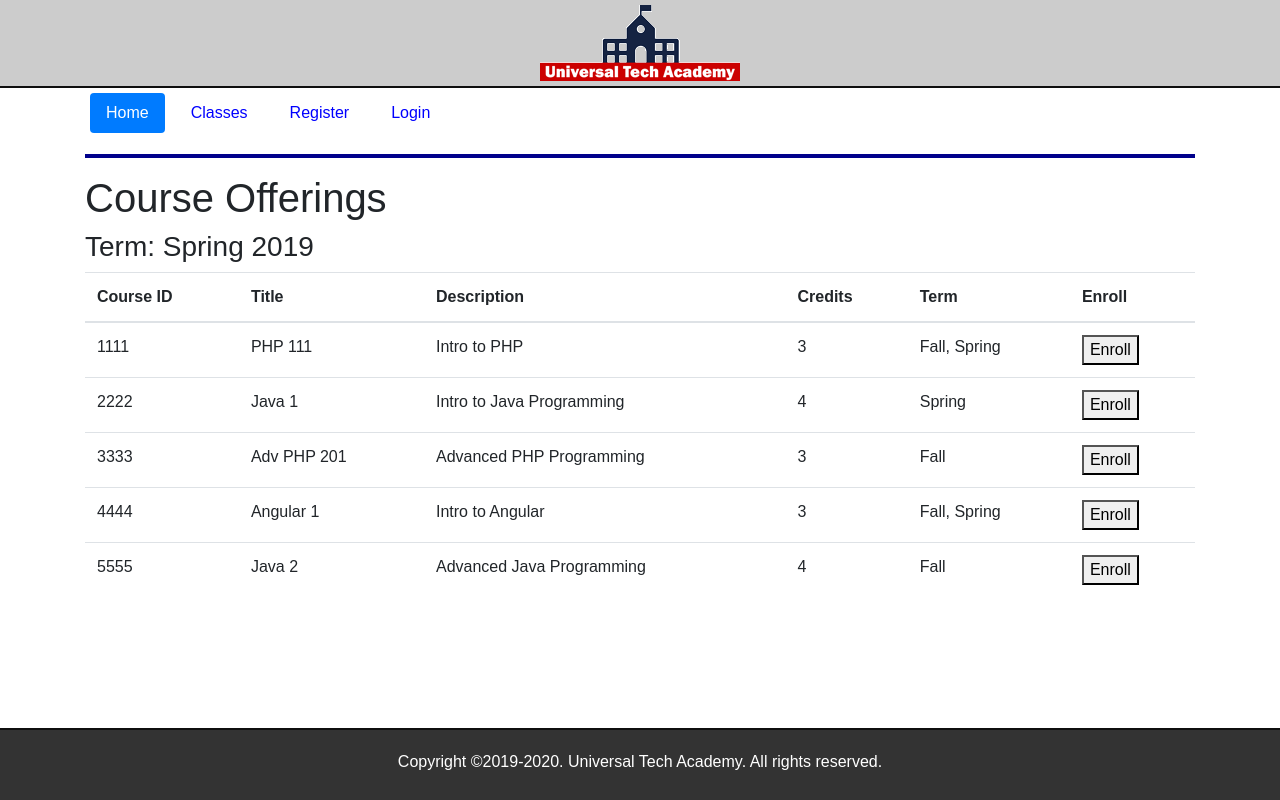
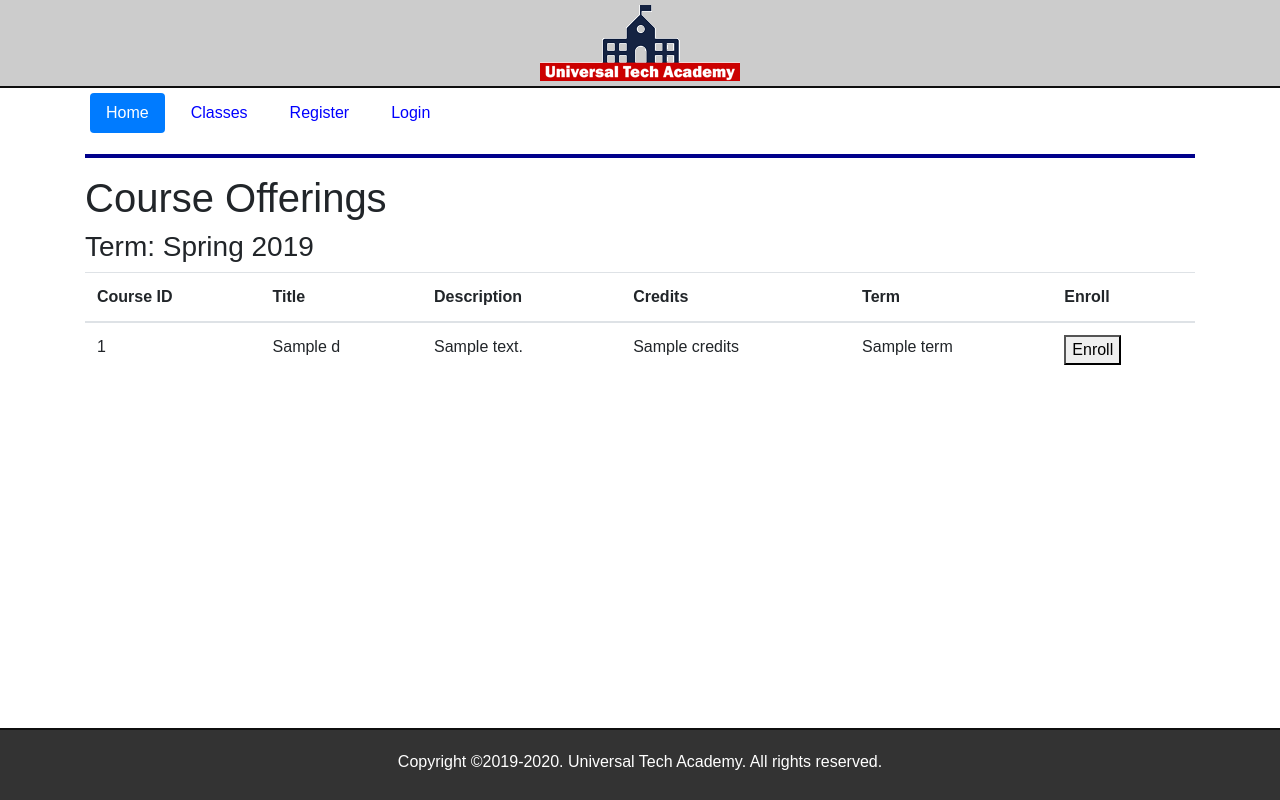
Before and after one commit to skorsens/Full-Stack-Web-Development-with-Flask, a Flask app: template application/templates/courses.html in a window 1280 px wide. Run offline with Flask 3, Linux system fonts and the light colour scheme; the template is opened without the code that fills it: most values are stand-ins (such as "Sample title", 1, 10 or a date in 2020); some libraries are stand-ins or nearby versions.

Commit message:
Pass data to courses.html

```diff
--- a/application/templates/courses.html
+++ b/application/templates/courses.html
@@ -21,56 +21,18 @@
             <tbody>
 
             <!-- Construct the rest of courses here -->
+            {% for dData in lCoursesData %}
             <tr>
-                <td scope='row'>1111</td>
-                <td>PHP 111</td>
-                <td>Intro to PHP</td>
-                <td>3</td>
-                <td>Fall, Spring</td>
+                <td scope='row'>{{ dData["courseID"] }}</td>
+                <td>{{ dData["title"] }}</td>
+                <td>{{ dData["description"] }}</td>
+                <td>{{ dData["credits"] }}</td>
+                <td>{{ dData["term"] }}</td>
                 <td>
                     <button>Enroll</button>
                 </td>
             </tr>
-            <tr>
-                <td scope='row'>2222</td>
-                <td>Java 1</td>
-                <td>Intro to Java Programming</td>
-                <td>4</td>
-                <td>Spring</td>
-                <td>
-                    <button>Enroll</button>
-                </td>
-            </tr>
-            <tr>
-                <td scope='row'>3333</td>
-                <td>Adv PHP 201</td>
-                <td>Advanced PHP Programming</td>
-                <td>3</td>
-                <td>Fall</td>
-                <td>
-                    <button>Enroll</button>
-                </td>
-            </tr>
-            <tr>
-                <td scope='row'>4444</td>
-                <td>Angular 1</td>
-                <td>Intro to Angular</td>
-                <td>3</td>
-                <td>Fall, Spring</td>
-                <td>
-                    <button>Enroll</button>
-                </td>
-            </tr>
-            <tr>
-                <td scope='row'>5555</td>
-                <td>Java 2</td>
-                <td>Advanced Java Programming</td>
-                <td>4</td>
-                <td>Fall</td>
-                <td>
-                    <button>Enroll</button>
-                </td>
-            </tr>
+            {% endfor %}
             </tbody>
         </table>
     </div>
```
Also changed, not shown: application/routes.py (+42 -4 lines).
